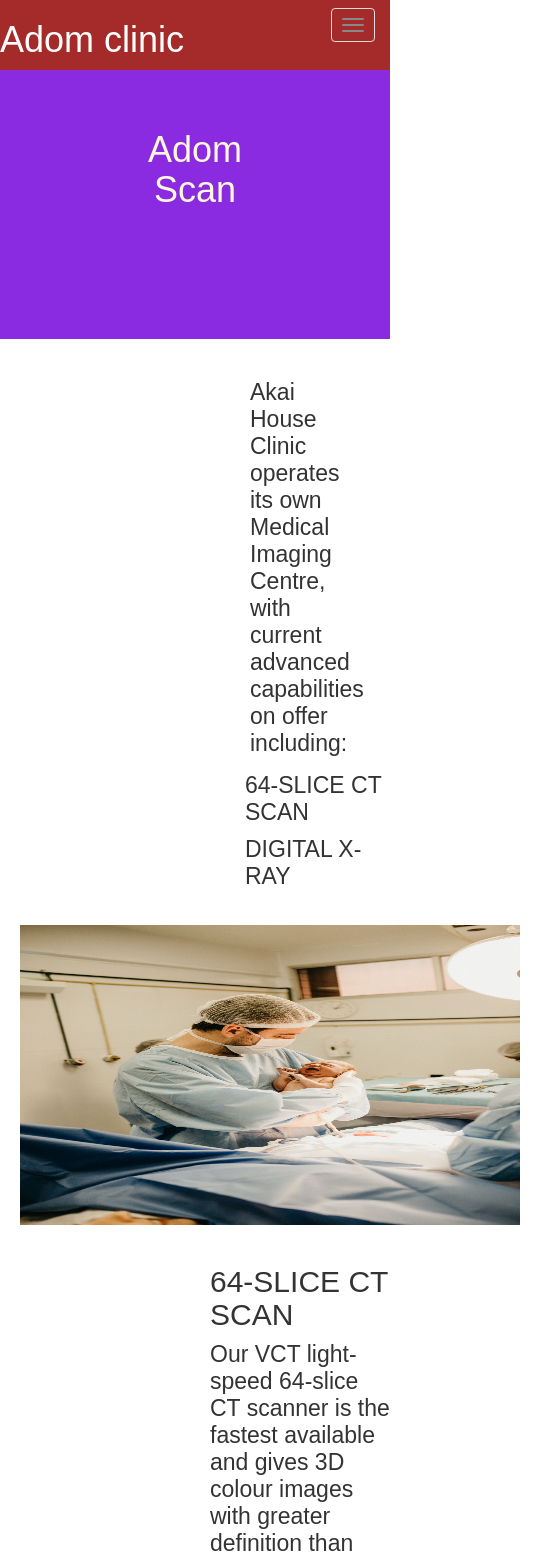
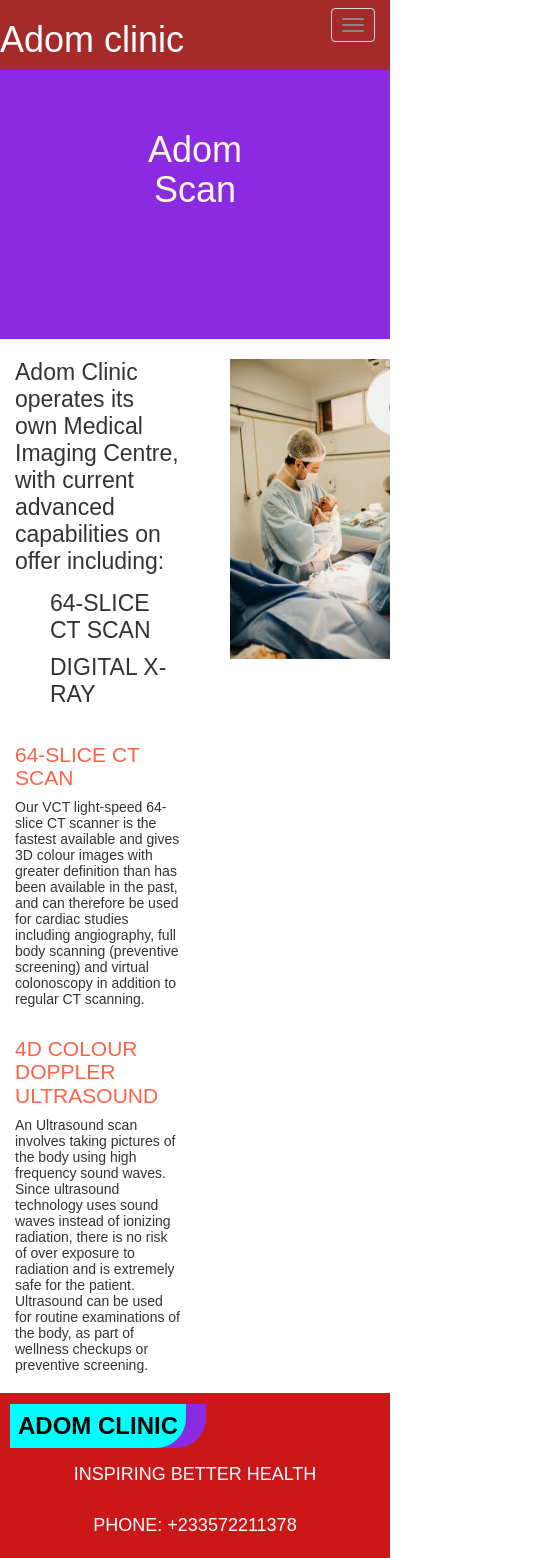
Before and after one commit to Princeantwi2k/Adom-Clinic, a React (Create React App) app: page /scan in a window 390 px wide. Shown: the top 1558 px of the page, 540 px wide, since content can reach past the window. Built offline with nearby package versions, Linux system fonts and the light colour scheme.

Commit message:
added Scan

```diff
--- a/src/Component/Scan/Scan.css
+++ b/src/Component/Scan/Scan.css
@@ -11,6 +11,9 @@
   margin: 20px;
   height: 300px;
 }
+.scans {
+  margin-left: 190px;
+}
 .scan-para {
   padding: 40px 30px 0px 40px;
 }
@@ -20,3 +23,23 @@
 .success {
   margin-left: 10px;
 }
+@media screen and (max-width: 480px) {
+  .scan-para {
+    padding: 0px;
+    padding-top: 20px;
+  }
+  .doppler {
+    font-size: 1.5em;
+    color: tomato;
+  }
+  .scan-pic {
+    width: 160px;
+    box-sizing: border-box;
+    margin: 20px;
+    height: 300px;
+  }
+  .scans {
+    margin-left: 0px;
+    font-size: 14px;
+  }
+}
--- a/src/Component/Scan/Scan.jsx
+++ b/src/Component/Scan/Scan.jsx
@@ -6,51 +6,48 @@
   return (
     <div id="scan">
       <h1 className="scan">Adom Scan</h1>
+      <div className="container">
         <div className="row">
-        <div className="col-xs-6 col-sm-6 col-md-2"></div>
-        <div className="col-xs-6 col-sm-6 col-md-4">
+          <div className="col-xs-6 col-sm-6 col-md-6">
             <p className="scan-para">
-            Akai House Clinic operates its own Medical Imaging Centre, with
-            current advanced capabilities on offer including:
+              Adom Clinic operates its own Medical Imaging Centre, with current
+              advanced capabilities on offer including:
             </p>
             <ul className="scan-list">
               <li>64-SLICE CT SCAN</li>
               <li>DIGITAL X-RAY</li>
             </ul>
           </div>
-        <div className="col-xs-6 col-sm-6 col-md-4">
+          <div className="col-xs-6 col-sm-6 col-md-6">
             <img src={scanpic} alt="pic" className="scan-pic" />
           </div>
-        <div className="col-xs-6 col-sm-6 col-md-2"></div>
         </div>
         <div className="row">
-        <div className="col-xs-6 col-sm-6 col-md-2 "></div>
-        <div className="col-xs-6 col-sm-6 col-md-8 ">
-          <h2>64-SLICE CT SCAN</h2>
+          <div className="col-xs-6 col-sm-6 col-md-8  scans">
+            <h2 className="doppler">64-SLICE CT SCAN</h2>
             <p>
-            Our VCT light-speed 64-slice CT scanner is the fastest available and
-            gives 3D colour images with greater definition than has been
-            available in the past, and can therefore be used for cardiac studies
-            including angiography, full body scanning (preventive screening) and
-            virtual colonoscopy in addition to regular CT scanning.
+              Our VCT light-speed 64-slice CT scanner is the fastest available
+              and gives 3D colour images with greater definition than has been
+              available in the past, and can therefore be used for cardiac
+              studies including angiography, full body scanning (preventive
+              screening) and virtual colonoscopy in addition to regular CT
+              scanning.
             </p>
           </div>
-        <div className="col-xs-6 col-sm-6 col-md-2 "></div>
         </div>
         <div className="row">
-        <div className="col-xs-6 col-sm-6 col-md-2 "></div>
-        <div className="col-xs-6 col-sm-6 col-md-8 ">
-          <h2>4D COLOUR DOPPLER ULTRASOUND</h2>
+          <div className="col-xs-6 col-sm-6 col-md-8 scans">
+            <h2 className="doppler">4D COLOUR DOPPLER ULTRASOUND</h2>
             <p>
               An Ultrasound scan involves taking pictures of the body using high
-            frequency sound waves. Since ultrasound technology uses sound waves
-            instead of ionizing radiation, there is no risk of over exposure to
-            radiation and is extremely safe for the patient. Ultrasound can be
-            used for routine examinations of the body, as part of wellness
-            checkups or preventive screening.
+              frequency sound waves. Since ultrasound technology uses sound
+              waves instead of ionizing radiation, there is no risk of over
+              exposure to radiation and is extremely safe for the patient.
+              Ultrasound can be used for routine examinations of the body, as
+              part of wellness checkups or preventive screening.
             </p>
           </div>
-        <div className="col-xs-6 col-sm-6 col-md-2 "></div>
+        </div>
       </div>
     </div>
   );
```
Lines whose indentation alone changed are shown as unchanged.
